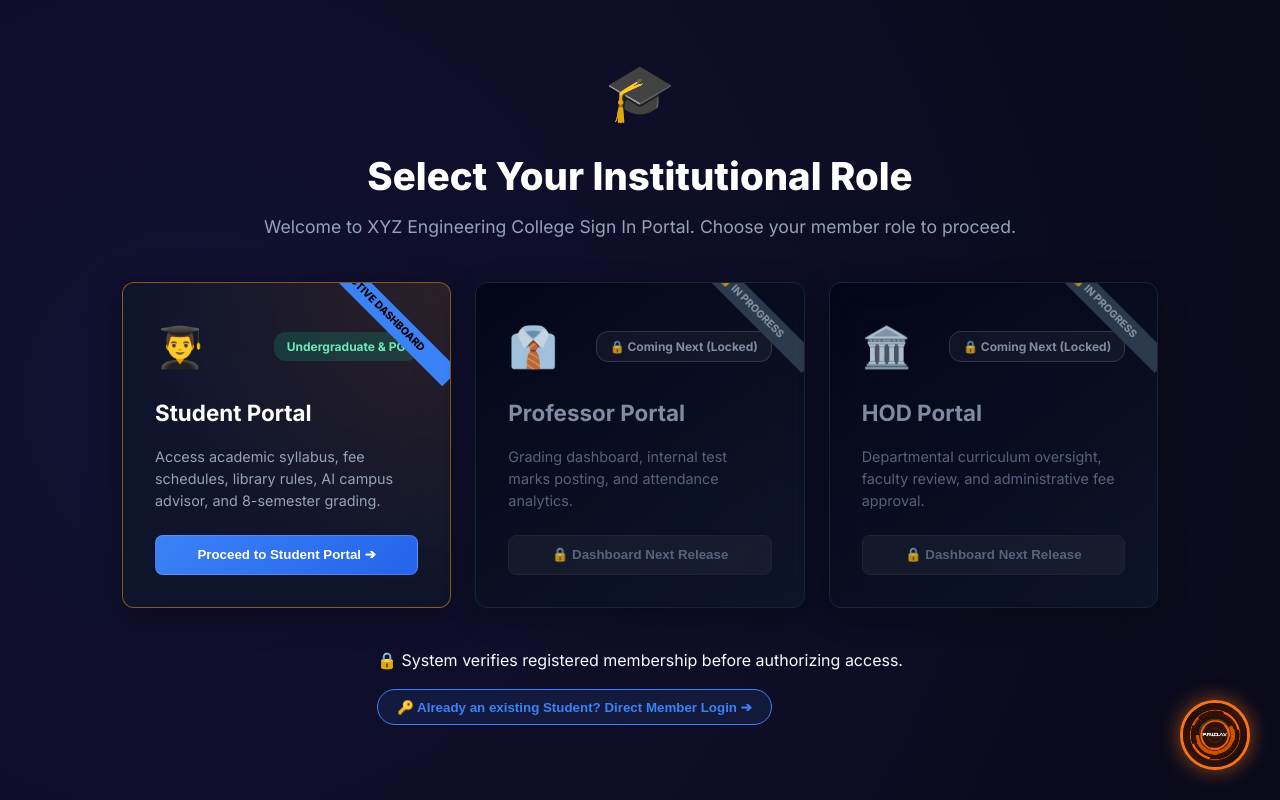
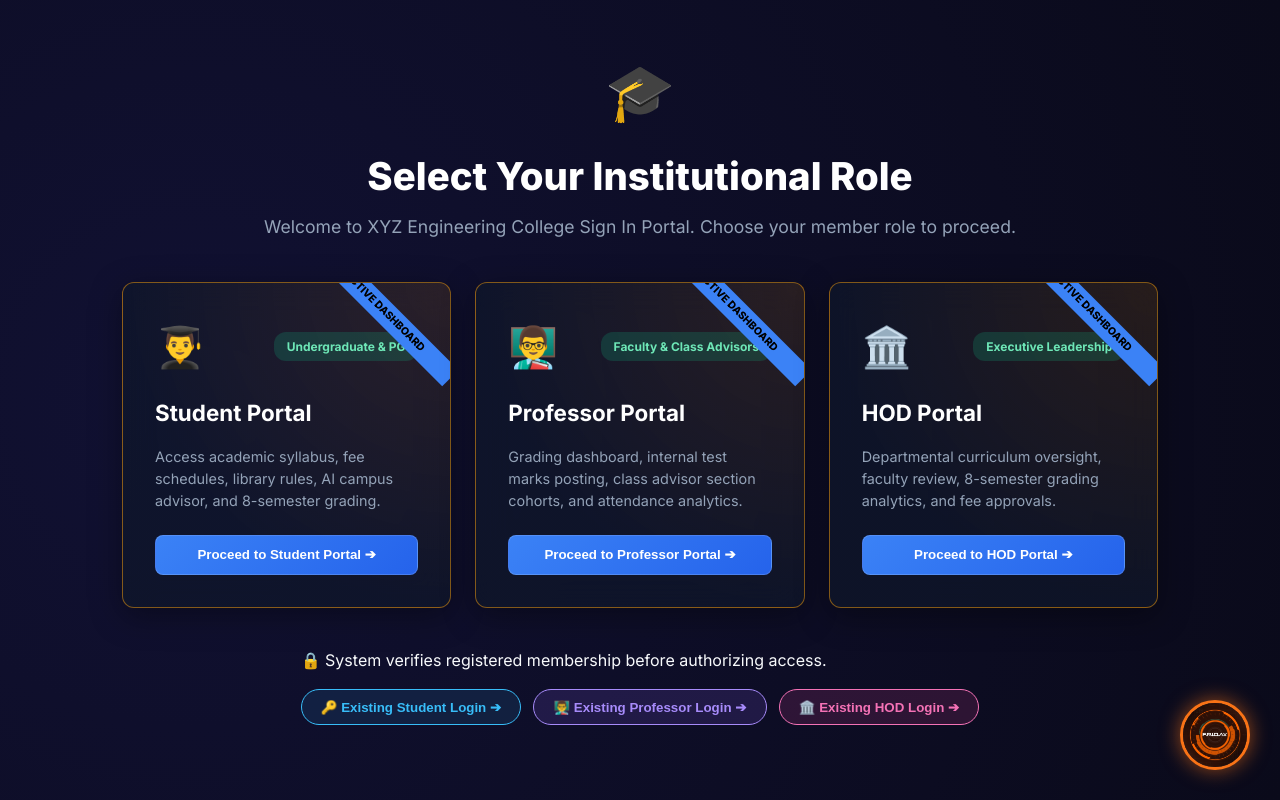
Before and after one commit to KKISHORE007/smart-campus-ai, a React (Vite) app in the folder client/: page /signin in a window 1280 px wide. Built offline with nearby package versions, Linux system fonts and the light colour scheme; no server answers.

Commit message:
Unlock Professor Portal and HOD Portal cards on Role Selection page and add direct member login buttons

```diff
--- a/client/src/pages/RoleSelect.jsx
+++ b/client/src/pages/RoleSelect.jsx
@@ -29,30 +29,35 @@ export default function RoleSelect() {
       colorClass: 'role-student',
       isHighlight: true,
       path: '/student-onboard',
+      btnText: 'Proceed to Student Portal ➔'
     },
     {
-      id: 'professor',
+      id: 'staff',
       title: 'Professor Portal',
-      icon: '👔',
-      badge: '🔒 Coming Next (Locked)',
-      desc: 'Grading dashboard, internal test marks posting, and attendance analytics.',
-      colorClass: 'role-black',
-      isLocked: true,
+      icon: '👨‍🏫',
+      badge: 'Faculty & Class Advisors',
+      desc: 'Grading dashboard, internal test marks posting, class advisor section cohorts, and attendance analytics.',
+      colorClass: 'role-student',
+      isHighlight: true,
+      path: '/staff-onboard',
+      btnText: 'Proceed to Professor Portal ➔'
     },
     {
       id: 'hod',
       title: 'HOD Portal',
       icon: '🏛️',
-      badge: '🔒 Coming Next (Locked)',
-      desc: 'Departmental curriculum oversight, faculty review, and administrative fee approval.',
-      colorClass: 'role-black',
-      isLocked: true,
+      badge: 'Executive Leadership',
+      desc: 'Departmental curriculum oversight, faculty review, 8-semester grading analytics, and fee approvals.',
+      colorClass: 'role-student',
+      isHighlight: true,
+      path: '/hod-onboard',
+      btnText: 'Proceed to HOD Portal ➔'
     },
   ];
 
   const handleSelectRole = (role) => {
     if (role.isLocked) {
-      alert(`⏳ ${role.title} grading & management dashboard is scheduled for the next development phase! For now, please explore and test the interactive Student Portal.`);
+      alert(`⏳ ${role.title} is scheduled for the next development phase!`);
       return;
     }
     if (role.path) {
@@ -92,7 +97,7 @@ export default function RoleSelect() {
               className="btn-role-select"
               style={role.isLocked ? { background: 'rgba(255,255,255,0.05)', color: '#64748b', border: '1px solid #1e293b' } : { background: 'linear-gradient(135deg, #3b82f6 0%, #2563eb 100%)' }}
             >
-              {role.isLocked ? '🔒 Dashboard Next Release' : 'Proceed to Student Portal ➔'}
+              {role.isLocked ? '🔒 Dashboard Next Release' : (role.btnText || 'Proceed to Portal ➔')}
             </button>
           </div>
         ))}
@@ -100,12 +105,24 @@ export default function RoleSelect() {
 
       <div className="role-select-footer">
         <p>🔒 System verifies registered membership before authorizing access.</p>
-        <div style={{ marginTop: '1rem' }}>
+        <div style={{ marginTop: '1rem', display: 'flex', gap: '12px', justifyContent: 'center', flexWrap: 'wrap' }}>
           <button
             onClick={() => navigate('/login?role=student')}
-            style={{ color: '#3b82f6', textDecoration: 'none', fontWeight: 600, background: 'rgba(59, 130, 246, 0.1)', padding: '0.6rem 1.2rem', borderRadius: '20px', border: '1px solid #3b82f6', display: 'inline-block', cursor: 'pointer' }}
+            style={{ color: '#38bdf8', textDecoration: 'none', fontWeight: 600, background: 'rgba(56, 189, 248, 0.1)', padding: '0.6rem 1.2rem', borderRadius: '20px', border: '1px solid #38bdf8', cursor: 'pointer' }}
           >
-            🔑 Already an existing Student? Direct Member Login ➔
+            🔑 Existing Student Login ➔
+          </button>
+          <button
+            onClick={() => navigate('/login?role=staff')}
+            style={{ color: '#a78bfa', textDecoration: 'none', fontWeight: 600, background: 'rgba(139, 92, 246, 0.15)', padding: '0.6rem 1.2rem', borderRadius: '20px', border: '1px solid #a78bfa', cursor: 'pointer' }}
+          >
+            👨‍🏫 Existing Professor Login ➔
+          </button>
+          <button
+            onClick={() => navigate('/login?role=hod')}
+            style={{ color: '#f472b6', textDecoration: 'none', fontWeight: 600, background: 'rgba(236, 72, 153, 0.15)', padding: '0.6rem 1.2rem', borderRadius: '20px', border: '1px solid #f472b6', cursor: 'pointer' }}
+          >
+            🏛️ Existing HOD Login ➔
           </button>
         </div>
       </div>
```
